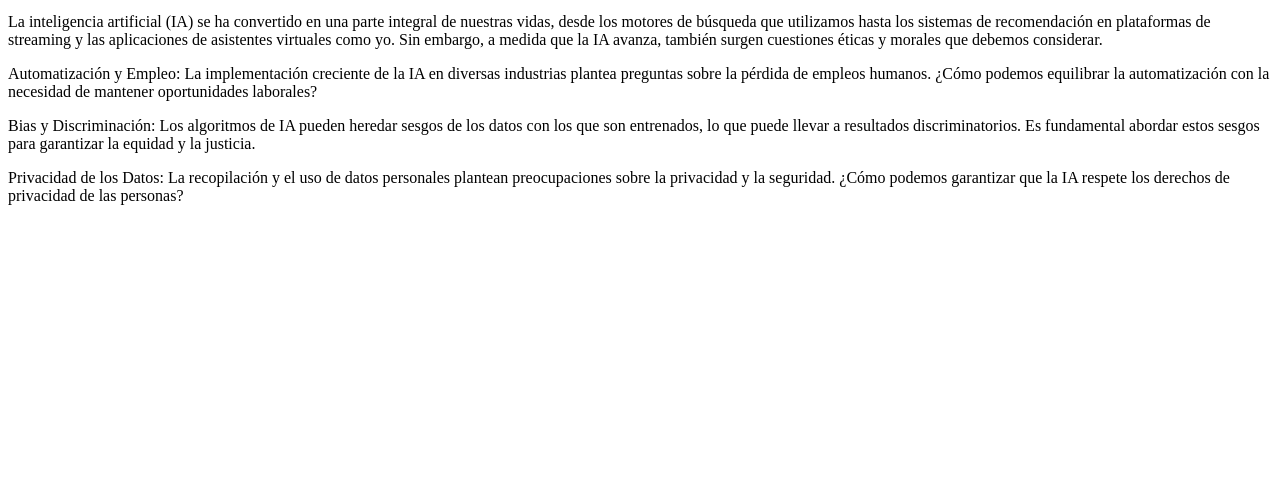
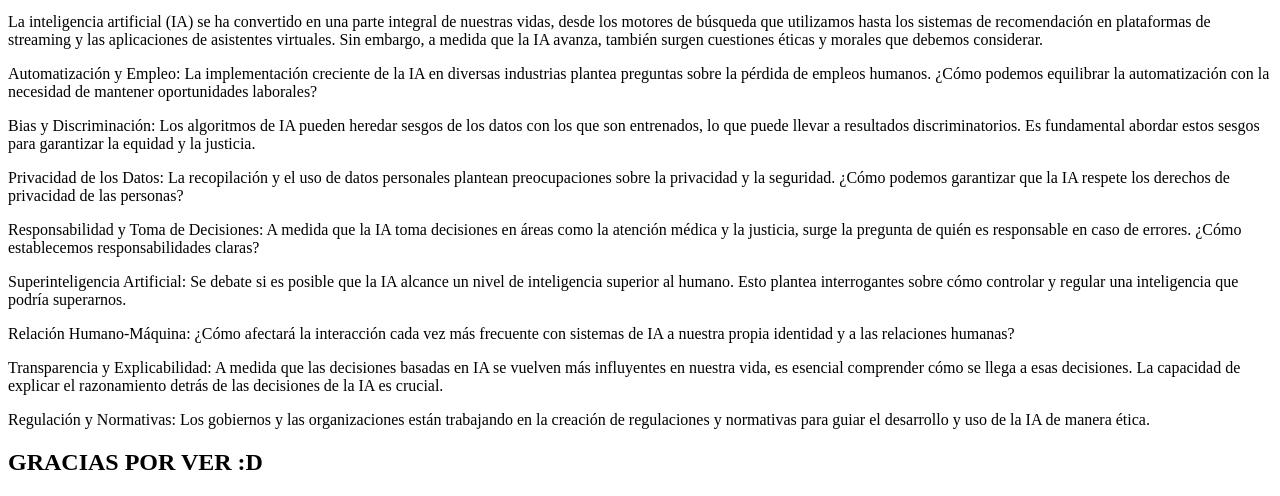
Before and after one commit to christianop508/tarea_1, a plain HTML site: page index.html in a window 1280 px wide. Shown: the part 793-1289 px from the top of the page. Before the commit the page ends 1014 px from the top, so only its background shows below. Drawn offline with Linux system fonts and the light colour scheme.

Commit message:
texto completo

```diff
--- a/index.html
+++ b/index.html
@@ -25,8 +25,7 @@
     <p>La inteligencia artificial (IA) se ha convertido en una parte
         integral de nuestras vidas, desde los motores de búsqueda que
         utilizamos hasta los sistemas de recomendación en plataformas
-        de streaming y las aplicaciones de asistentes virtuales como
-        yo. Sin embargo, a medida que la IA avanza, también surgen
+        de streaming y las aplicaciones de asistentes virtuales. Sin embargo, a medida que la IA avanza, también surgen
         cuestiones éticas y morales que debemos considerar.</p>
 
         <p>
@@ -50,5 +49,43 @@
             derechos de privacidad de las personas?
         </p>
 
+        <p>
+            Responsabilidad y Toma de Decisiones: A medida que la IA toma
+            decisiones en áreas como la atención médica y la justicia,
+            surge la pregunta de quién es responsable en caso de errores.
+            ¿Cómo establecemos responsabilidades claras?
+        </p>
+
+        <p>
+            Superinteligencia Artificial: Se debate si es posible que la
+            IA alcance un nivel de inteligencia superior al humano. Esto
+            plantea interrogantes sobre cómo controlar y regular una
+            inteligencia que podría superarnos.
+        </p>
+
+        <p>
+            Relación Humano-Máquina: ¿Cómo afectará la interacción cada
+            vez más frecuente con sistemas de IA a nuestra propia
+            identidad y a las relaciones humanas?
+        </p>
+
+        <p>
+            Transparencia y Explicabilidad: A medida que las decisiones
+            basadas en IA se vuelven más influyentes en nuestra vida, es
+            esencial comprender cómo se llega a esas decisiones. La
+            capacidad de explicar el razonamiento detrás de las decisiones
+            de la IA es crucial.
+        </p>
+
+        <p>
+            Regulación y Normativas: Los gobiernos y las organizaciones
+            están trabajando en la creación de regulaciones y normativas
+            para guiar el desarrollo y uso de la IA de manera ética.
+        </p>
+
+        <h2>
+            GRACIAS POR VER :D
+        </h2>
+
 </body>
 </html>
```
